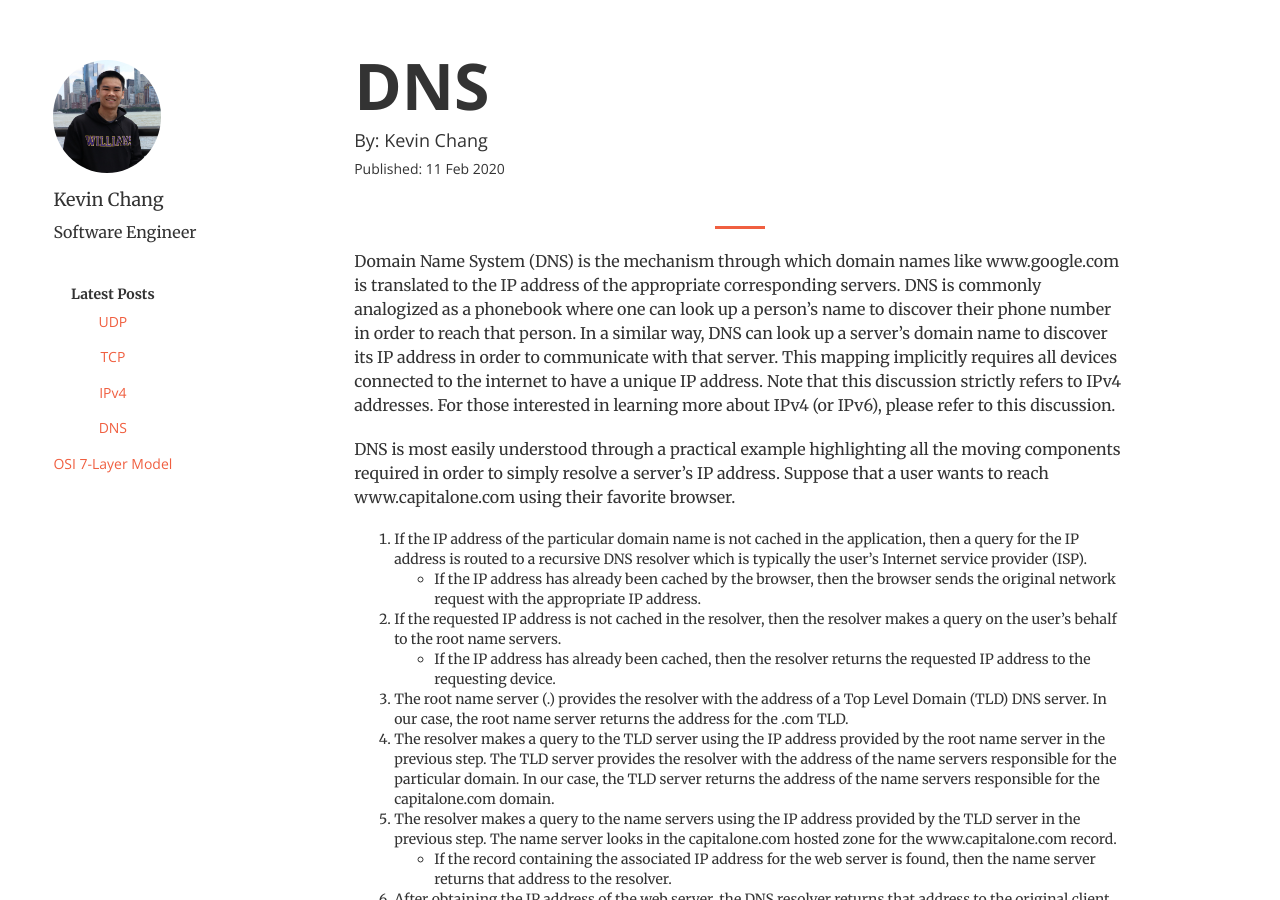
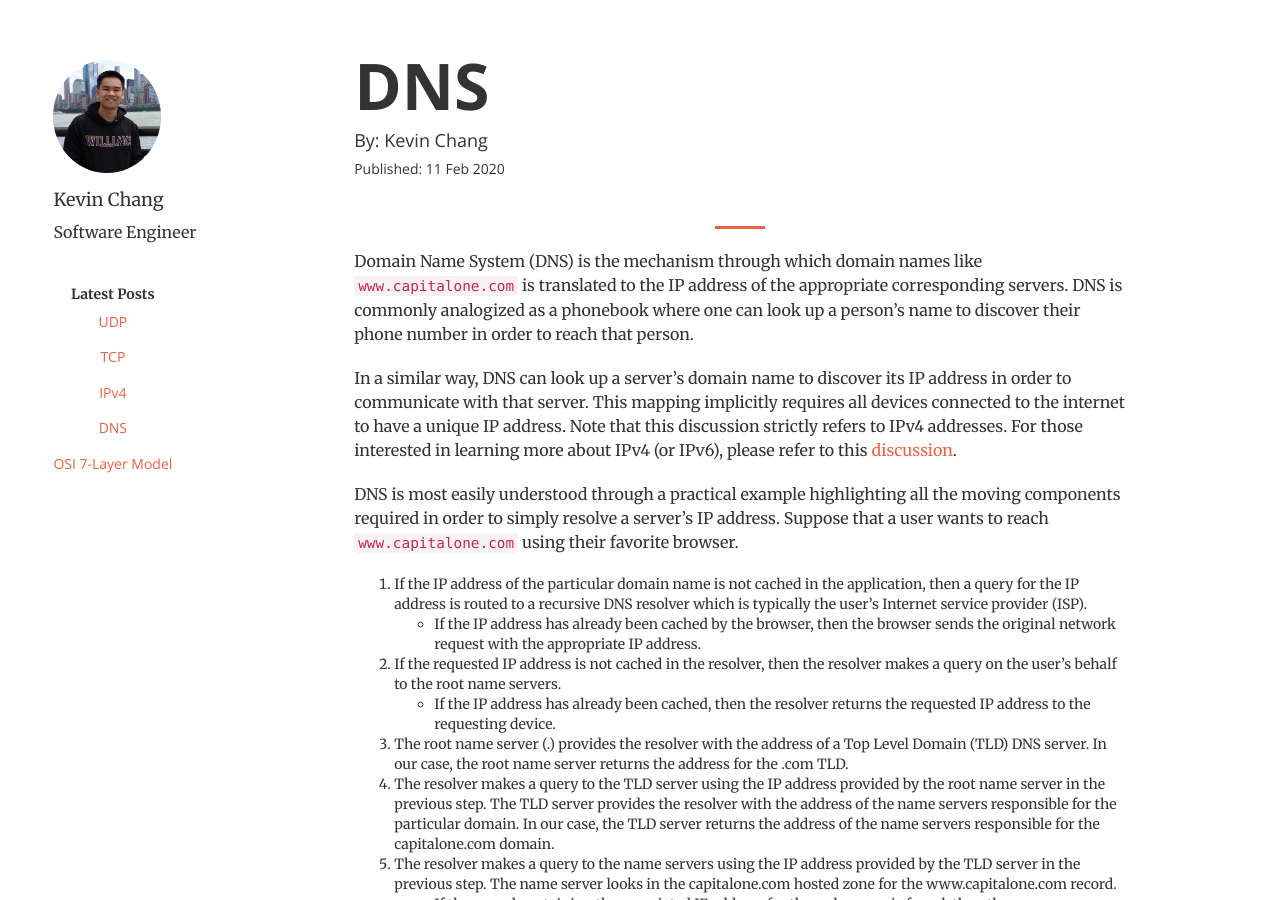
Before and after one commit to kevinchang96/kevinchang96.github.io, a Jekyll site: the page built from _posts/2020-02-11-DNS.markdown, in a window 1280 px wide and 900 px high. Built offline with Jekyll 4.4.1, drawn with Linux system fonts in a browser that asks for light colours.

Commit message:
Update DNS Post (#12)
* update dns post

* add support for navigating to the homepage

```diff
--- a/_includes/homepage-nav.html
+++ b/_includes/homepage-nav.html
@@ -14,6 +14,9 @@
         <!-- Collect the nav links, forms, and other content for toggling -->
         <div class="collapse navbar-collapse" id="bs-example-navbar-collapse-1">
             <ul class="nav navbar-nav navbar-right">
+                <li>
+                    <a class="page-scroll" href="#">Home</a>
+                </li>
                 <li>
                     <a class="page-scroll" href="#about">About Me</a>
                 </li>
--- a/_includes/shared-nav.html
+++ b/_includes/shared-nav.html
@@ -14,6 +14,9 @@
 		<!-- Collect the nav links, forms, and other content for toggling -->
         <div class="collapse navbar-collapse" id="bs-example-navbar-collapse-1">
             <ul class="nav navbar-nav navbar-right">
+                <li>
+                    <a class="page-scroll" href="../../../#">Home</a>
+                </li>
                 <li>
                     <a class="page-scroll" href="../../../#about">About Me</a>
                 </li>
--- a/_posts/2020-02-11-DNS.markdown
+++ b/_posts/2020-02-11-DNS.markdown
@@ -3,13 +3,15 @@ layout: post
 title: "DNS"
 author: "Kevin Chang"
 date: "2020-02-11 14:50:00"
+excerpt_separator: <!--more-->
 ---
 
-Domain Name System (DNS) is the mechanism through which domain names like www.google.com is translated to the IP address of the appropriate corresponding servers. DNS is commonly analogized as a phonebook where one can look up a person's name to discover their phone number in order to reach that person. In a similar way, DNS can look up a server's domain name to discover its IP address in order to communicate with that server. This mapping implicitly requires all devices connected to the internet to have a unique IP address. Note that this discussion strictly refers to IPv4 addresses. For those interested in learning more about IPv4 (or IPv6), please refer to this discussion.
-
+Domain Name System (DNS) is the mechanism through which domain names like `www.capitalone.com` is translated to the IP address of the appropriate corresponding servers. DNS is commonly analogized as a phonebook where one can look up a person's name to discover their phone number in order to reach that person.
 <!--more-->
 
-DNS is most easily understood through a practical example highlighting all the moving components required in order to simply resolve a server's IP address. Suppose that a user wants to reach www.capitalone.com using their favorite browser.
+In a similar way, DNS can look up a server's domain name to discover its IP address in order to communicate with that server. This mapping implicitly requires all devices connected to the internet to have a unique IP address. Note that this discussion strictly refers to IPv4 addresses. For those interested in learning more about IPv4 (or IPv6), please refer to this [discussion]({% post_url 2020-02-12-IPv4 %}).
+
+DNS is most easily understood through a practical example highlighting all the moving components required in order to simply resolve a server's IP address. Suppose that a user wants to reach `www.capitalone.com` using their favorite browser.
 
 1. If the IP address of the particular domain name is not cached in the application, then a query for the IP address is routed to a recursive DNS resolver which is typically the user's Internet service provider (ISP).
  - If the IP address has already been cached by the browser, then the browser sends the original network request with the appropriate IP address.
```
